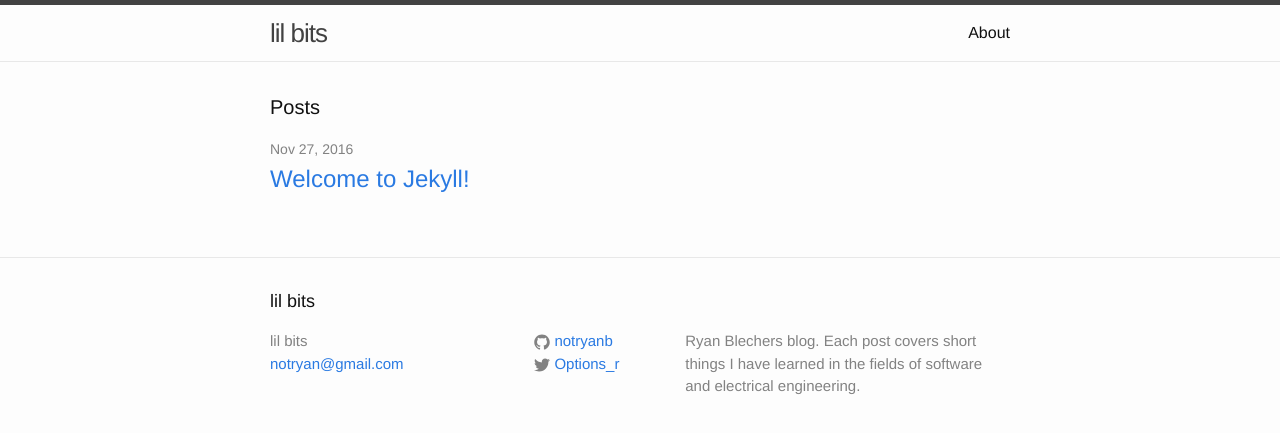
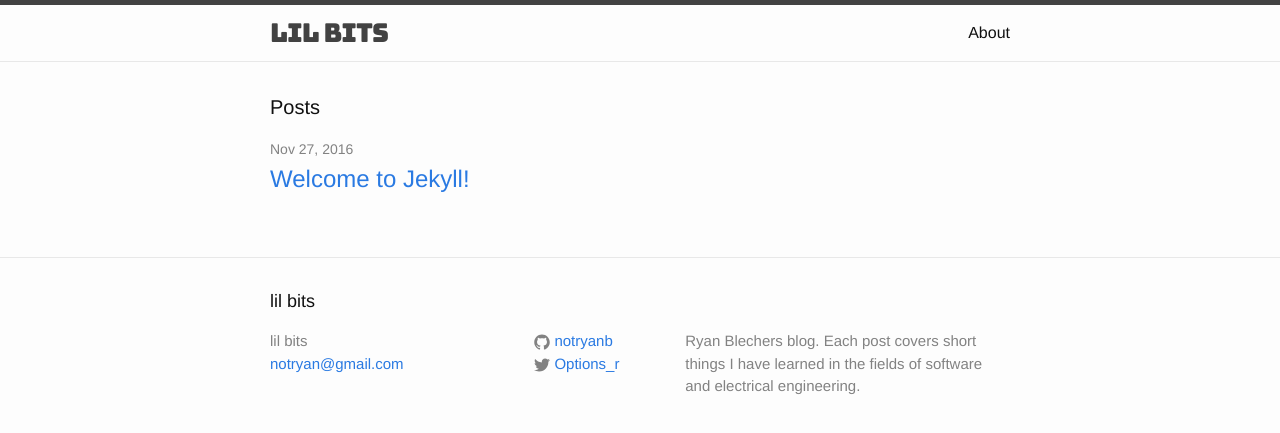
Before and after one commit to notryanb/notryanb.github.io, a Jekyll site: the page built from index.html, in a window 1280 px wide. Shown: the top 433 px of the page. Built offline with Jekyll 4.4.1, drawn with Linux system fonts in a browser that asks for light colours.

Commit message:
Add google font

```diff
--- a/_includes/head.html
+++ b/_includes/head.html
@@ -8,4 +8,5 @@
 
     <link rel="stylesheet" href="{{ "/css/main.css" | prepend: site.baseurl }}">
     <link rel="canonical" href="{{ page.url | replace:'index.html','' | prepend: site.baseurl | prepend: site.url }}">
+    <link href="https://fonts.googleapis.com/css?family=Bungee" rel="stylesheet">
 </head>
--- a/_sass/_layout.scss
+++ b/_sass/_layout.scss
@@ -11,6 +11,7 @@
 }
 
 .site-title {
+    font-family: 'Bungee', cursive;
     font-size: 26px;
     line-height: 56px;
     letter-spacing: -1px;
```
